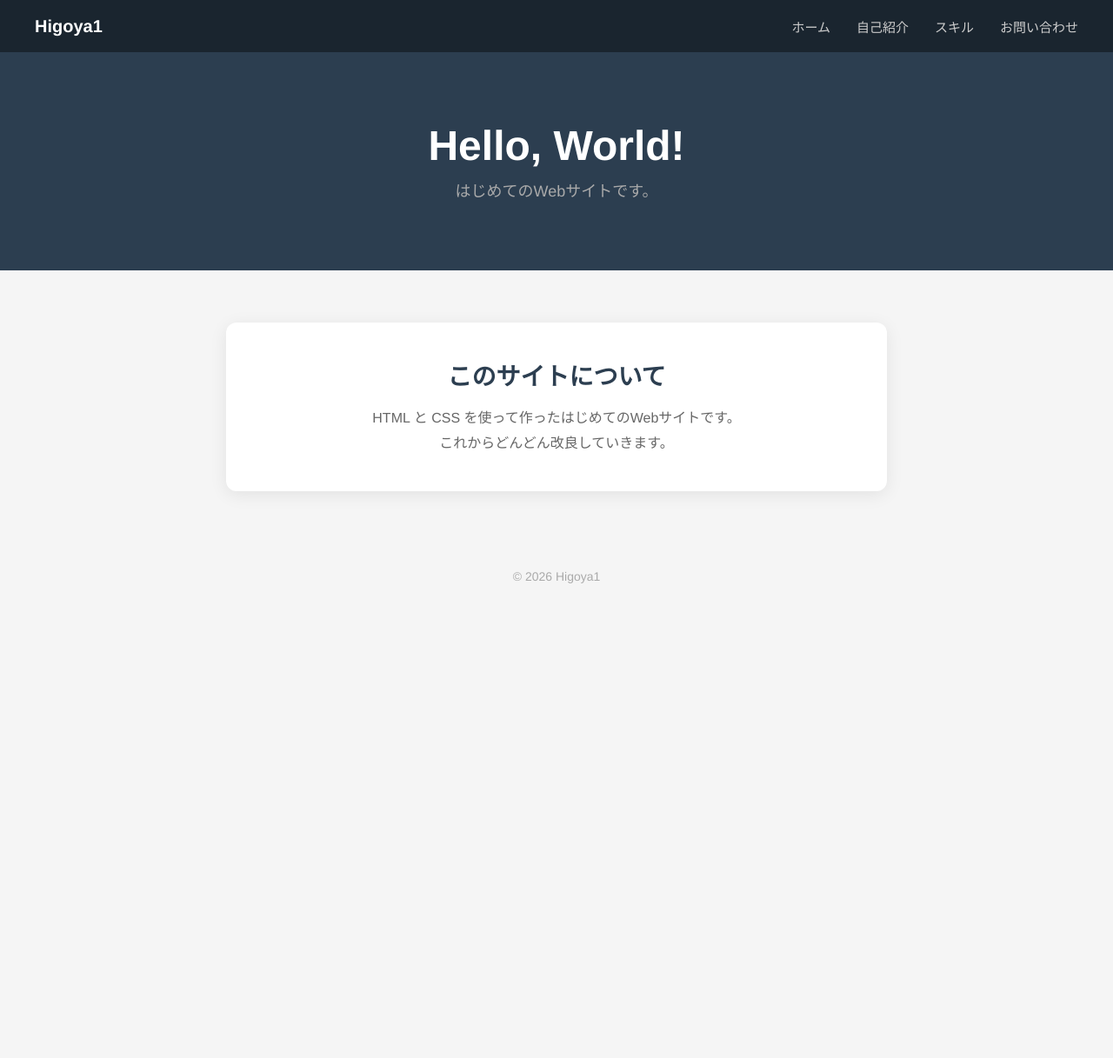
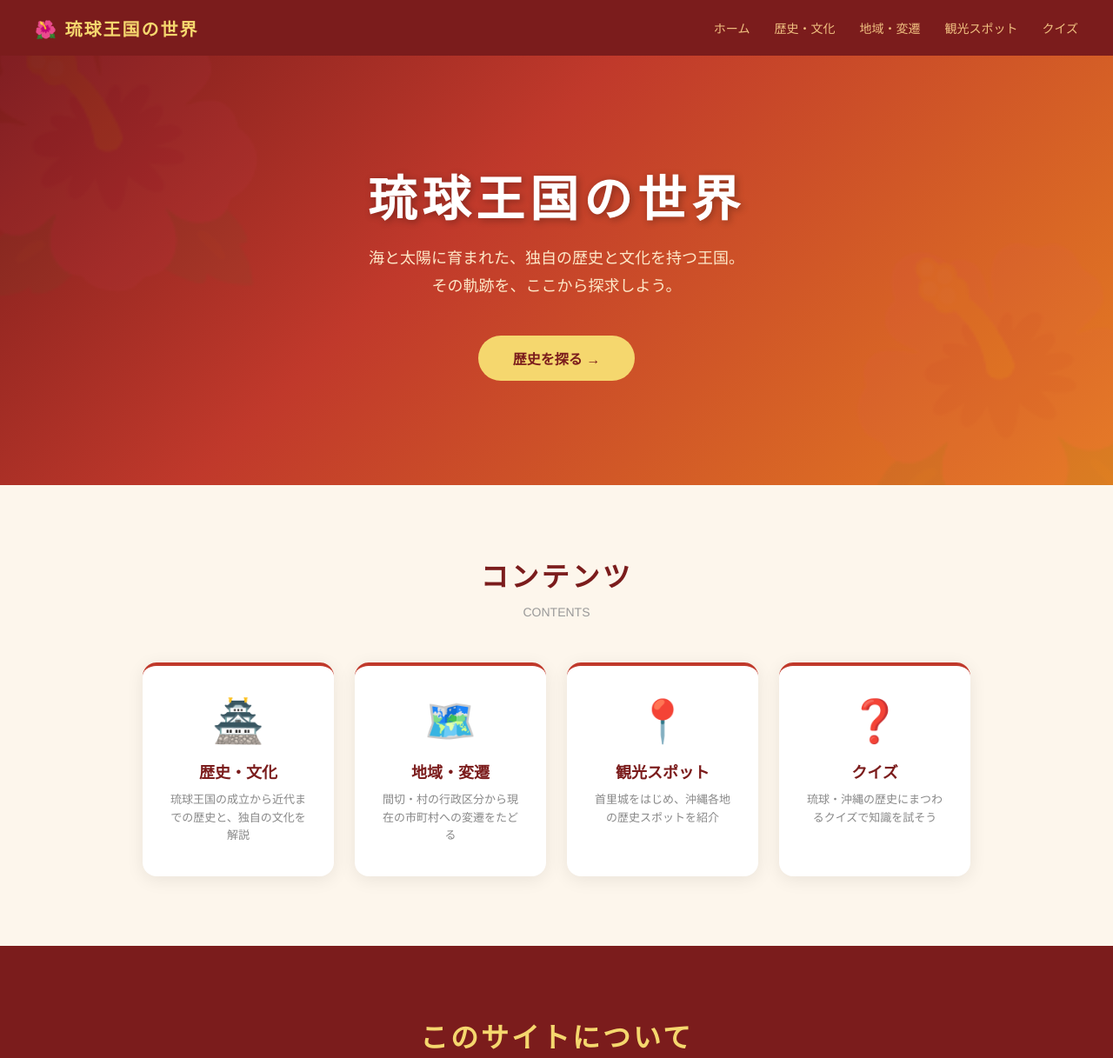
Before and after one commit to Higoya1/Higoya1.github.io, a plain HTML site: page index.html in a window 1280 px wide. Shown: the top 1217 px of the page at 87% size. Before the commit the page ends 800 px from the top, so only its background shows below. Drawn offline with Linux system fonts and the light colour scheme.

Commit message:
Revise site title and update styles for theme

```diff
--- a/index.html
+++ b/index.html
@@ -3,7 +3,7 @@
   <head>
     <meta charset="UTF-8">
     <meta name="viewport" content="width=device-width, initial-scale=1.0">
-    <title>Higoya1のサイト</title>
+    <title>琉球王国の世界</title>
     <style>
       * {
         margin: 0;
@@ -13,124 +13,265 @@
 
       body {
         font-family: 'Helvetica Neue', Arial, sans-serif;
-        background-color: #f5f5f5;
+        background-color: #fdf6ec;
         color: #333;
       }
 
       /* ナビゲーション */
       nav {
-        background-color: #1a252f;
+        background-color: #7b1c1c;
         padding: 0 40px;
         display: flex;
         justify-content: space-between;
         align-items: center;
-        height: 60px;
+        height: 64px;
+        position: sticky;
+        top: 0;
+        z-index: 100;
       }
 
       nav .logo {
-        color: white;
+        color: #f5d76e;
         font-size: 20px;
         font-weight: bold;
         text-decoration: none;
+        letter-spacing: 2px;
       }
 
       nav ul {
         list-style: none;
         display: flex;
-        gap: 30px;
+        gap: 28px;
       }
 
       nav ul li a {
-        color: #ccc;
+        color: #f0c080;
         text-decoration: none;
-        font-size: 15px;
+        font-size: 14px;
         transition: color 0.3s;
       }
 
       nav ul li a:hover {
-        color: white;
+        color: #fff;
       }
 
-      /* ヘッダー */
-      header {
-        background-color: #2c3e50;
+      /* ヒーローセクション */
+      .hero {
+        background: linear-gradient(135deg, #7b1c1c 0%, #c0392b 40%, #e67e22 100%);
         color: white;
         text-align: center;
+        padding: 120px 20px;
+        position: relative;
+        overflow: hidden;
+      }
+
+      .hero::before {
+        content: '🌺';
+        position: absolute;
+        font-size: 300px;
+        opacity: 0.05;
+        top: -60px;
+        left: -60px;
+      }
+
+      .hero::after {
+        content: '🌺';
+        position: absolute;
+        font-size: 300px;
+        opacity: 0.05;
+        bottom: -60px;
+        right: -60px;
+      }
+
+      .hero h1 {
+        font-size: 56px;
+        letter-spacing: 6px;
+        margin-bottom: 16px;
+        text-shadow: 2px 2px 8px rgba(0,0,0,0.3);
+      }
+
+      .hero p {
+        font-size: 18px;
+        color: #fde8c8;
+        margin-bottom: 40px;
+        line-height: 1.8;
+      }
+
+      .hero .btn {
+        display: inline-block;
+        background-color: #f5d76e;
+        color: #7b1c1c;
+        padding: 14px 40px;
+        border-radius: 30px;
+        text-decoration: none;
+        font-weight: bold;
+        font-size: 16px;
+        transition: transform 0.2s, box-shadow 0.2s;
+      }
+
+      .hero .btn:hover {
+        transform: translateY(-2px);
+        box-shadow: 0 8px 20px rgba(0,0,0,0.2);
+      }
+
+      /* セクション共通 */
+      section {
         padding: 80px 20px;
       }
 
-      header h1 {
-        font-size: 48px;
-        margin-bottom: 10px;
+      section h2 {
+        text-align: center;
+        font-size: 32px;
+        margin-bottom: 12px;
+        color: #7b1c1c;
+        letter-spacing: 3px;
       }
 
-      header p {
-        font-size: 18px;
-        color: #aaa;
+      .section-sub {
+        text-align: center;
+        color: #999;
+        margin-bottom: 50px;
+        font-size: 14px;
       }
 
-      /* メインコンテンツ */
-      main {
-        max-width: 800px;
-        margin: 60px auto;
-        padding: 0 20px;
+      /* コンテンツカード */
+      .cards {
+        display: flex;
+        gap: 24px;
+        max-width: 1100px;
+        margin: 0 auto;
+        flex-wrap: wrap;
+        justify-content: center;
       }
 
       .card {
-        background-color: white;
-        border-radius: 12px;
-        padding: 40px;
+        background: white;
+        border-radius: 16px;
+        padding: 36px 28px;
+        width: 220px;
+        text-align: center;
         box-shadow: 0 4px 20px rgba(0,0,0,0.08);
+        text-decoration: none;
+        color: #333;
+        transition: transform 0.2s, box-shadow 0.2s;
+        border-top: 4px solid #c0392b;
+      }
+
+      .card:hover {
+        transform: translateY(-6px);
+        box-shadow: 0 12px 30px rgba(0,0,0,0.12);
+      }
+
+      .card .icon {
+        font-size: 48px;
+        margin-bottom: 16px;
+      }
+
+      .card h3 {
+        font-size: 18px;
+        margin-bottom: 10px;
+        color: #7b1c1c;
+      }
+
+      .card p {
+        font-size: 13px;
+        color: #888;
+        line-height: 1.6;
+      }
+
+      /* 紹介セクション */
+      .about {
+        background-color: #7b1c1c;
+        color: white;
         text-align: center;
       }
 
-      .card h2 {
-        font-size: 28px;
-        margin-bottom: 16px;
-        color: #2c3e50;
+      .about h2 {
+        color: #f5d76e;
       }
 
-      .card p {
+      .about p {
+        max-width: 700px;
+        margin: 0 auto;
         font-size: 16px;
-        line-height: 1.8;
-        color: #666;
+        line-height: 2;
+        color: #fde8c8;
       }
 
       /* フッター */
       footer {
+        background-color: #3d0e0e;
+        color: #aaa;
         text-align: center;
-        padding: 30px;
-        color: #aaa;
+        padding: 40px 20px;
         font-size: 14px;
+        line-height: 2;
+      }
+
+      footer span {
+        color: #f5d76e;
       }
     </style>
   </head>
   <body>
 
     <nav>
-      <a class="logo" href="#">Higoya1</a>
+      <a class="logo" href="index.html">🌺 琉球王国の世界</a>
       <ul>
-        <li><a href="#">ホーム</a></li>
-        <li><a href="#">自己紹介</a></li>
-        <li><a href="#">スキル</a></li>
-        <li><a href="#">お問い合わせ</a></li>
+        <li><a href="index.html">ホーム</a></li>
+        <li><a href="history.html">歴史・文化</a></li>
+        <li><a href="region.html">地域・変遷</a></li>
+        <li><a href="spots.html">観光スポット</a></li>
+        <li><a href="quiz.html">クイズ</a></li>
       </ul>
     </nav>
 
-    <header>
-      <h1>Hello, World!</h1>
-      <p>はじめてのWebサイトです。</p>
-    </header>
+    <!-- ヒーロー -->
+    <div class="hero">
+      <h1>琉球王国の世界</h1>
+      <p>海と太陽に育まれた、独自の歴史と文化を持つ王国。<br>その軌跡を、ここから探求しよう。</p>
+      <a class="btn" href="history.html">歴史を探る →</a>
+    </div>
 
-    <main>
-      <div class="card">
-        <h2>このサイトについて</h2>
-        <p>HTML と CSS を使って作ったはじめてのWebサイトです。<br>これからどんどん改良していきます。</p>
+    <!-- コンテンツメニュー -->
+    <section>
+      <h2>コンテンツ</h2>
+      <p class="section-sub">CONTENTS</p>
+      <div class="cards">
+        <a class="card" href="history.html">
+          <div class="icon">🏯</div>
+          <h3>歴史・文化</h3>
+          <p>琉球王国の成立から近代までの歴史と、独自の文化を解説</p>
+        </a>
+        <a class="card" href="region.html">
+          <div class="icon">🗺️</div>
+          <h3>地域・変遷</h3>
+          <p>間切・村の行政区分から現在の市町村への変遷をたどる</p>
+        </a>
+        <a class="card" href="spots.html">
+          <div class="icon">📍</div>
+          <h3>観光スポット</h3>
+          <p>首里城をはじめ、沖縄各地の歴史スポットを紹介</p>
+        </a>
+        <a class="card" href="quiz.html">
+          <div class="icon">❓</div>
+          <h3>クイズ</h3>
+          <p>琉球・沖縄の歴史にまつわるクイズで知識を試そう</p>
+        </a>
       </div>
-    </main>
+    </section>
+
+    <!-- サイトについて -->
+    <section class="about">
+      <h2>このサイトについて</h2>
+      <p class="section-sub" style="color:#f0c080;">ABOUT</p>
+      <p>このサイトは、琉球王国の歴史・文化・地域変遷を広く伝えることを目的としています。<br>
+      大学で民俗学（沖縄分野）を専攻した知識と、現地での歴史探訪の経験をもとに制作しています。</p>
+    </section>
 
     <footer>
-      <p>&copy; 2026 Higoya1</p>
+      <p><span>🌺 琉球王国の世界</span></p>
+      <p>&copy; 2026 Higoya1 ／ 民俗学・沖縄史研究をもとに制作</p>
     </footer>
 
   </body>
```
